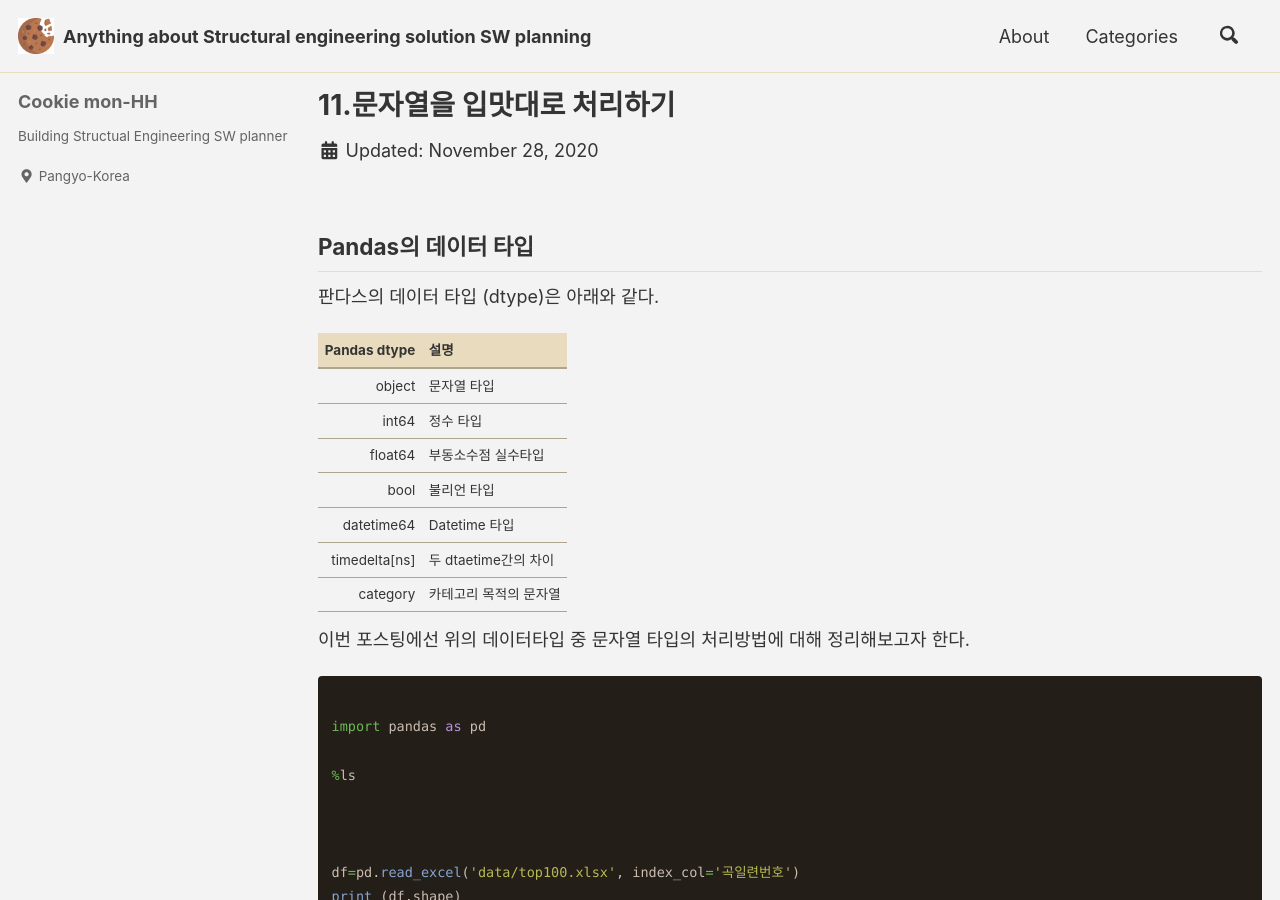
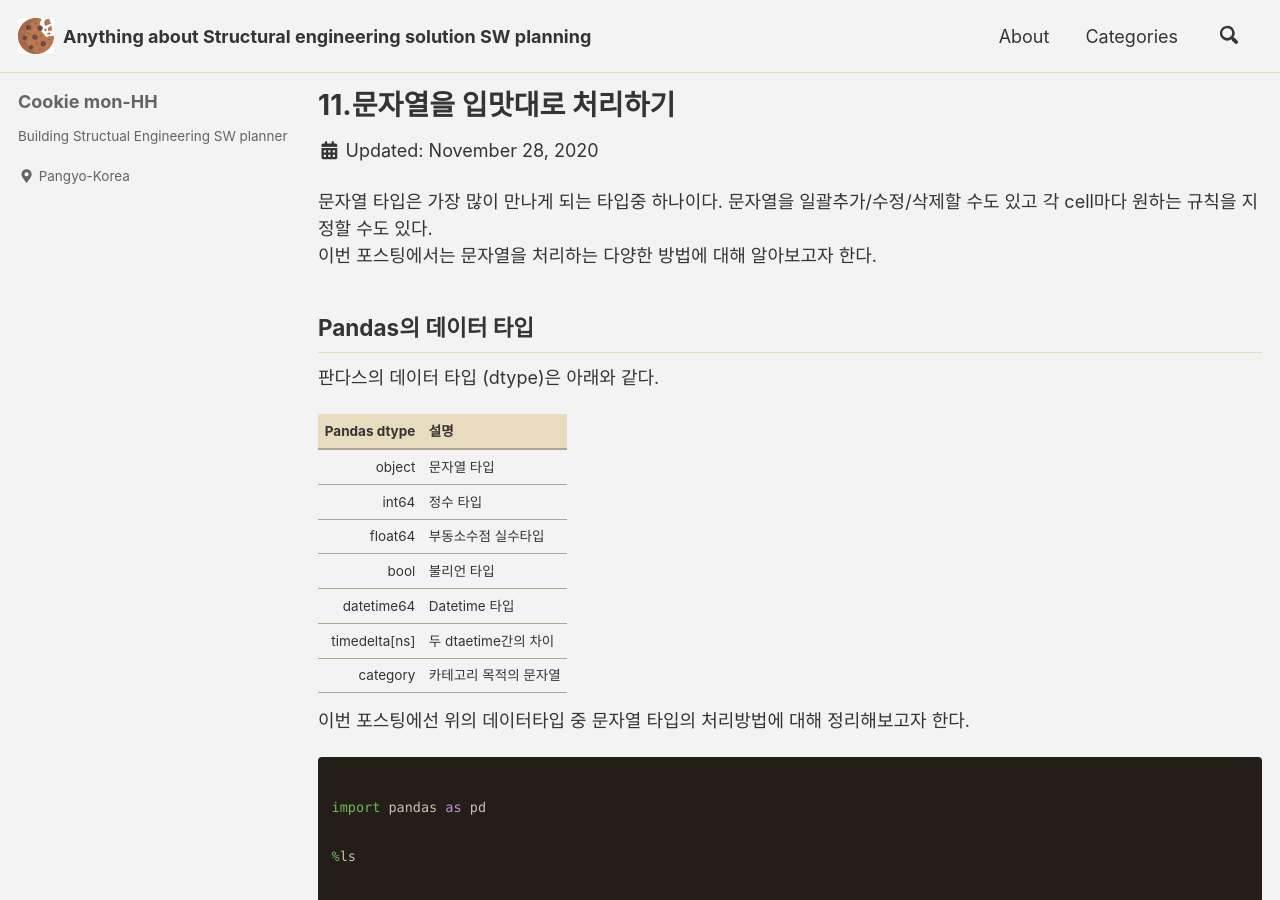
Before and after one commit to CookieMon-HH/cookiemon-hh.github.io, a Jekyll site: the page built from _posts/2020-11-28-2 11 문자열을 입맛대로 처리하기.md, in a window 1280 px wide and 900 px high. Built offline with Jekyll 4.4.1, drawn with Linux system fonts in a browser that asks for light colours; cached includes are drawn as plain includes; a script that is not in the unit is left out; comment, search, counter and statistics services are not loaded.

Commit message:
Update 2020-11-28-2 11 문자열을 입맛대로 처리하기.md

```diff
--- a/_posts/2020-11-28-2 11 문자열을 입맛대로 처리하기.md
+++ b/_posts/2020-11-28-2 11 문자열을 입맛대로 처리하기.md
@@ -8,6 +8,10 @@ categories:
 #  - Pandas
 date : 2020-11-28
 ---
+
+문자열 타입은 가장 많이 만나게 되는 타입중 하나이다. 문자열을 일괄추가/수정/삭제할 수도 있고 각 cell마다 원하는 규칙을 지정할 수도 있다.
+이번 포스팅에서는 문자열을 처리하는 다양한 방법에 대해 알아보고자 한다.
+
 
 Pandas의 데이터 타입
 ---
```
